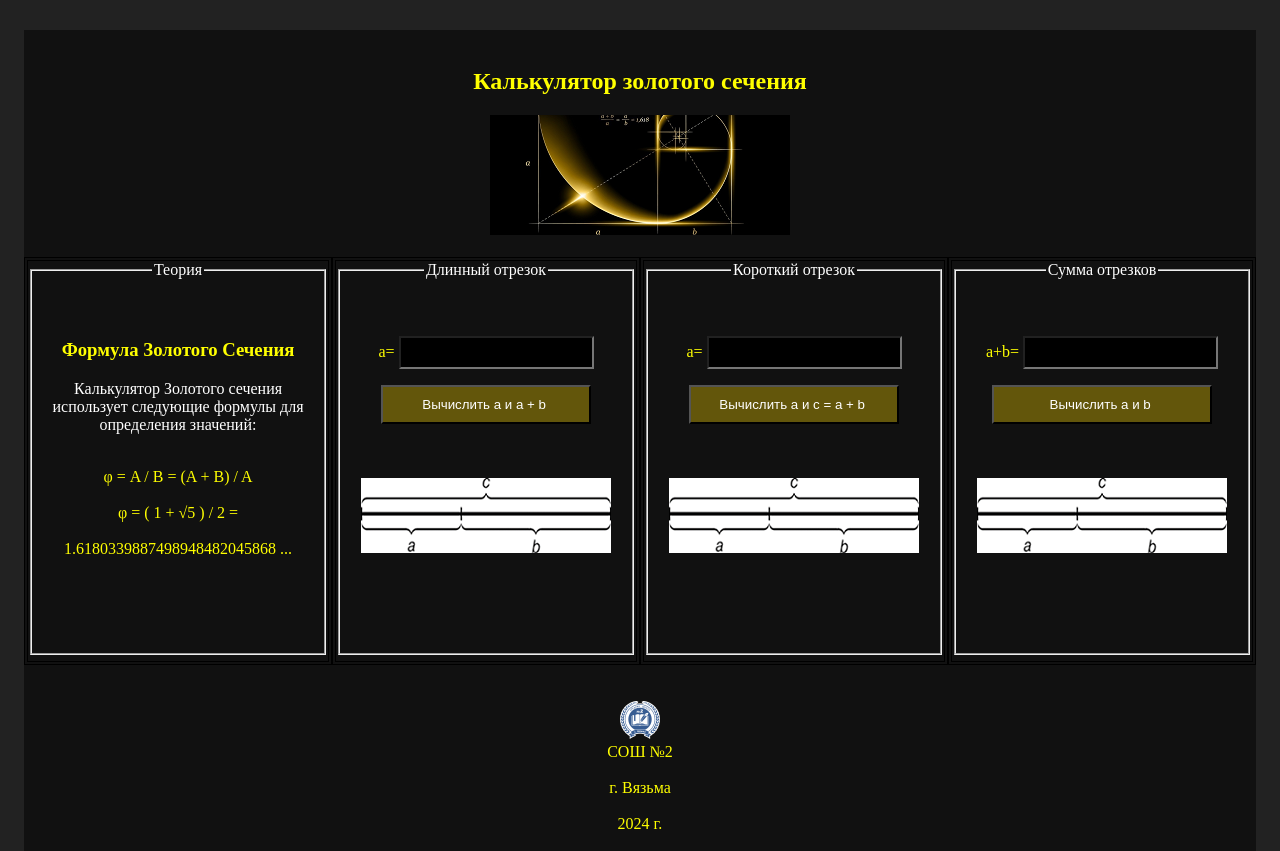
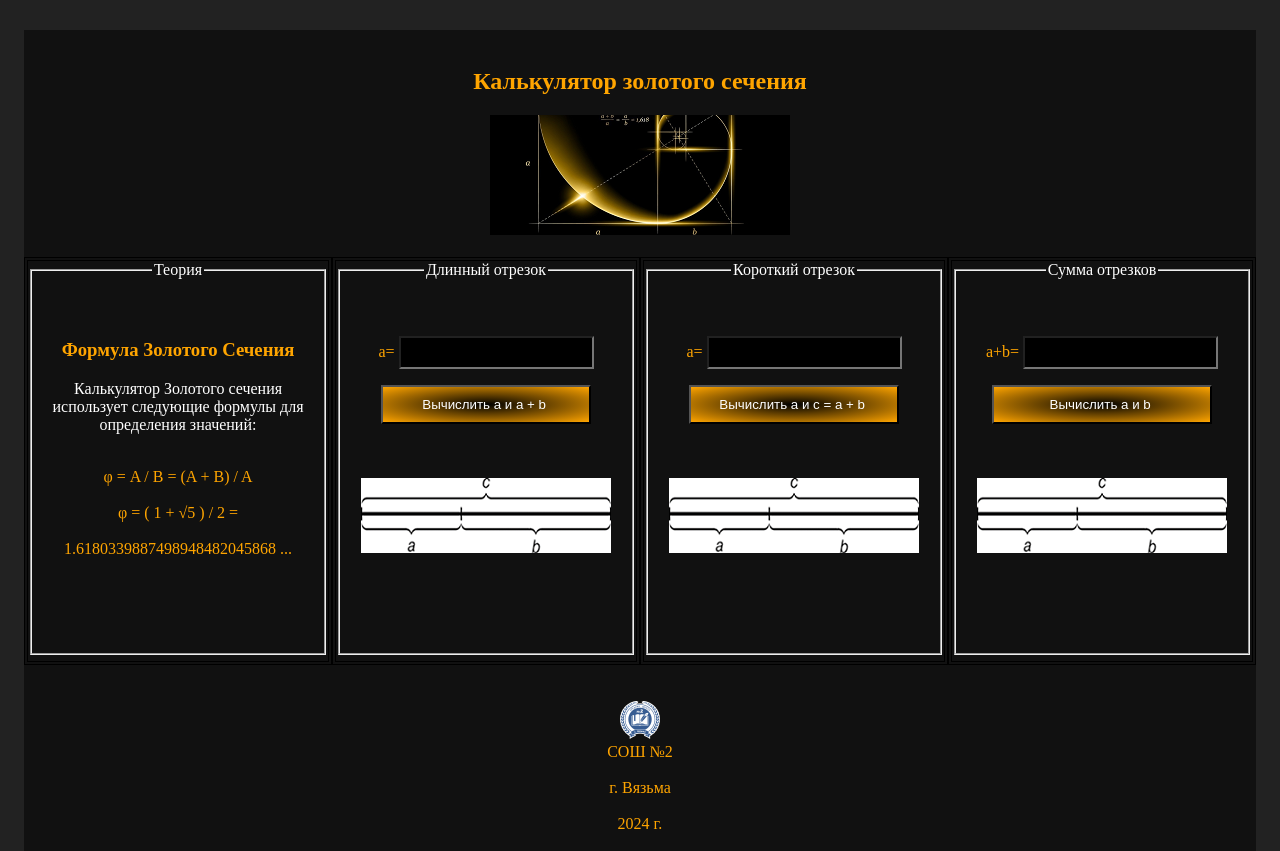
Before and after one commit to KorostelevaAM/gs, a plain HTML site: page index.html in a window 1280 px wide. Drawn offline with Linux system fonts and the light colour scheme; a script that the page names is missing.

Commit message:
Add files via upload

```diff
--- a/index.html
+++ b/index.html
@@ -13,7 +13,7 @@
     <div class="m">
         <div class="s">
             <br>
-            <h2 style="color: #ffff00;">  Калькулятор золотого сечения</h2>
+            <h2 style="color: orange;">  Калькулятор золотого сечения</h2>
             <a href="https://project9163507.tilda.ws/page46784401.html">
                <img src="img/men.png">
             </a>
@@ -27,13 +27,13 @@
                     <legend>Теория</legend>
                     <br>
                     <br>
-                    <h3 style="color: #ffff00;">
+                    <h3 style="color: orange;">
                         Формула Золотого Сечения
                     </h3>
                     Калькулятор Золотого сечения использует следующие формулы для определения значений:
                     <br>
                     <br>
-                    <p style="color: #ffff00;">
+                    <p style="color: orange;">
                     φ = A / B = (A + B) / A
                     <br>
                     <br>
@@ -51,14 +51,14 @@
                     <legend>Длинный отрезок</legend>
                     <br>
                     <br>
-                    <p style="color: #ffff00;">
-                        a= <input type="number" id="oa" style="padding: 7px; background-color: black; color: #ffff00;" >
+                    <p style="color: orange;">
+                        a= <input type="number" id="oa" style="padding: 7px; background-color: black; color: orange;" >
                     </p>
 
-                 <input type="button" value="Вычислить a и a + b " onclick="fa()" style="padding: 10px; width: 210px; background-color: #63560b; color: white;">
+                 <input type="button" value="Вычислить a и a + b " onclick="fa()" style="padding: 10px; width: 210px; background: radial-gradient(black, orange); color: white;">
                  <br>
                  <br>
-                 <div id="outb" style="color: #ffff00;"></div>
+                 <div id="outb" style="color: orange;"></div>
                  <br>
                  <br>
                  <img src="img/ab.png">
@@ -71,14 +71,14 @@
                     <legend>Короткий отрезок</legend>
                     <br>
                     <br>
-                    <p style="color: #ffff00;">
-                        a= <input type="number" id="ob" style="padding: 7px; background-color: black; color: #ffff00;">
+                    <p style="color: orange;">
+                        a= <input type="number" id="ob" style="padding: 7px; background-color: black; color: orange;">
                     </p>
 
-                 <input type="button" value="Вычислить a и c = a + b " onclick="fb()" style="padding: 10px; width: 210px; background-color: #63560b; color: white;" >
+                 <input type="button" value="Вычислить a и c = a + b " onclick="fb()" style="padding: 10px; width: 210px; background: radial-gradient(black, orange); color: white;" >
                  <br>
                  <br>
-                 <div id="outa" style="color: #ffff00;"></div>
+                 <div id="outa" style="color: orange;"></div>
                  <br>
                  <br>
                  <img src="img/ab.png">
@@ -91,14 +91,14 @@
                     <legend>Сумма отрезков</legend>
                     <br>
                     <br>
-                    <p style="color: #ffff00;">
-                        a+b= <input type="number" id="oab" style="padding: 7px; background-color: black; color: #ffff00;" >
+                    <p style="color: orange;">
+                        a+b= <input type="number" id="oab" style="padding: 7px; background-color: black; color: orange;" >
                     </p>
 
-                 <input type="button" value="Вычислить a и b " onclick="fab()" style="padding: 10px; width: 220px; background-color: #63560b; color: white;" >
+                 <input type="button" value="Вычислить a и b " onclick="fab()" style="padding: 10px; width: 220px;  background: radial-gradient(black, orange); color: white;" >
                  <br>
                  <br>
-                 <div id="outab" style="color: #ffff00;"></div>
+                 <div id="outab" style="color: orange;"></div>
                  <br>
                  <br>
                  <img src="img/ab.png">
@@ -107,7 +107,7 @@
 
 
 
-            <div class="p" style="color: #ffff00;">
+            <div class="p" style="color: orange;">
                 <br><br>
                 <img src="img/logo.png">
                 <br>
```
